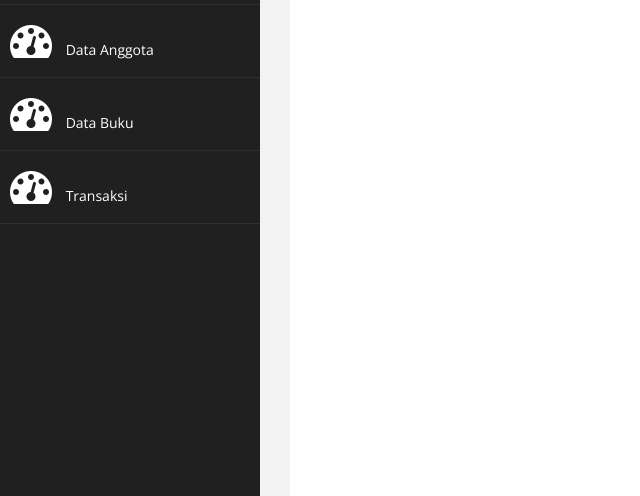
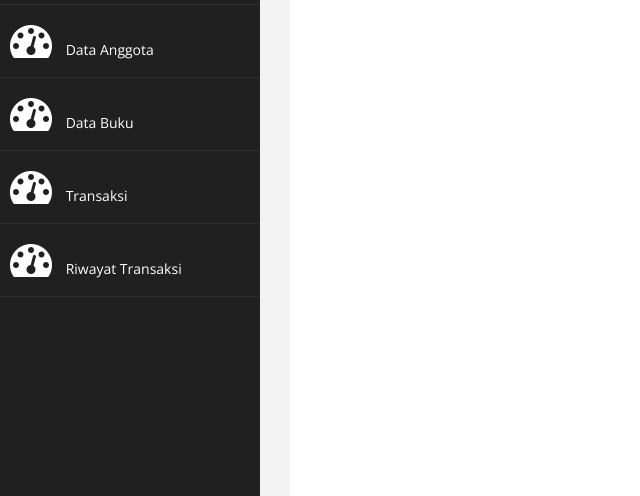
Before and after one commit to mhazim2/lis, a PHP site: page /lis/index.php in a window 1280 px wide. Shown: the part 307-803 px from the top of the page, without its empty margins (0-640 px from the left). Run offline with PHP 8.4, Linux system fonts and the light colour scheme.

Commit message:
Update index.php

```diff
--- a/index.php
+++ b/index.php
@@ -68,6 +68,9 @@
                     <li>
                         <a  href="?page=transaksi"><i class="fa fa-dashboard fa-3x"></i> Transaksi</a>
                     </li>
+                    <li>
+                        <a  href="?page=riwayat_transaksi"><i class="fa fa-dashboard fa-3x"></i> Riwayat Transaksi</a>
+                    </li>
                 </ul>
 
             </div>
@@ -118,6 +121,11 @@
                                     include "page/transaksi/hapus_transaksi.php";
                                 }
                             }
+                            elseif ($page == "riwayat_transaksi"){
+                                if ($aksi == ""){
+                                    include "page/riwayat_transaksi/riwayat_transaksi.php";
+                                }
+                            }
                         ?>
 
                     </div>
```
